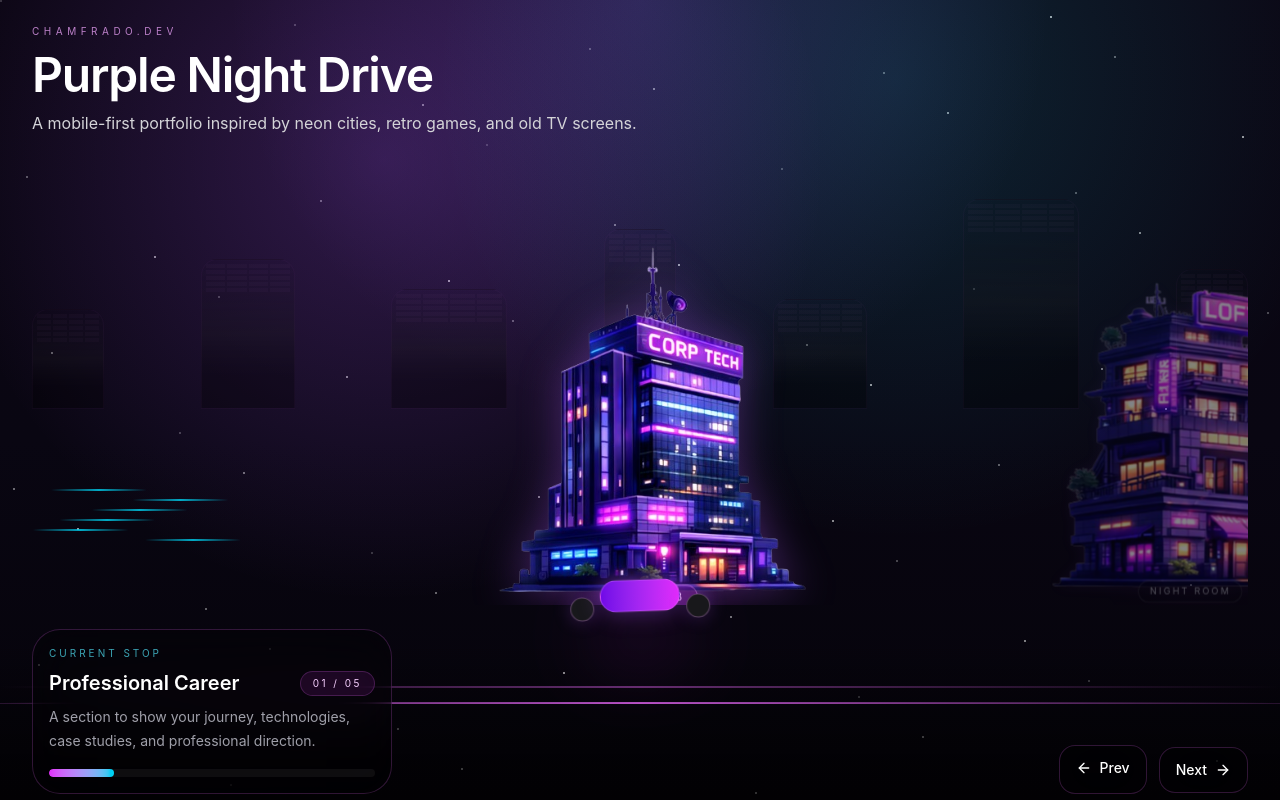
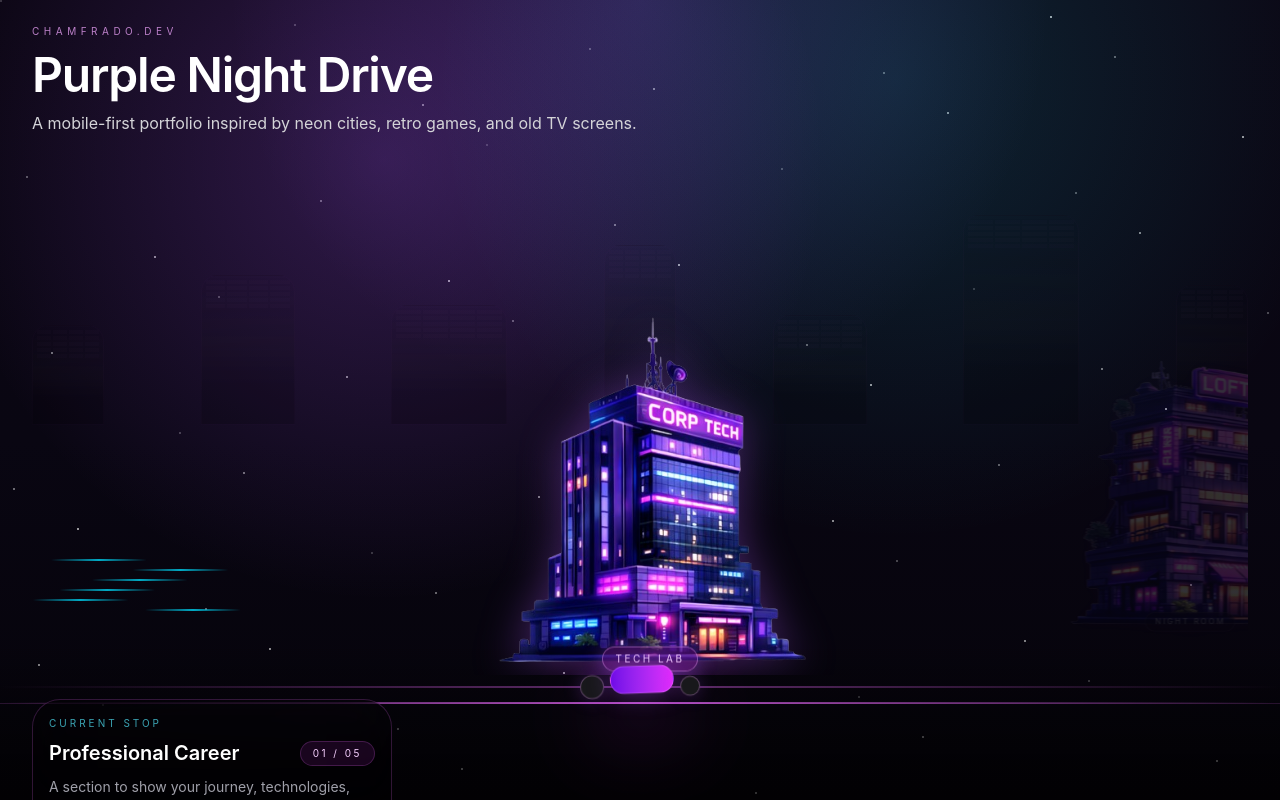
Before and after one commit to Chamfrado/Chamfrado.dev, a React (Vite) app: page / in a window 1280 px wide. Built offline with nearby package versions, Linux system fonts and the light colour scheme.

Commit message:
feat(city): rebalance skyline and vehicle visuals

```diff
--- a/src/components/city/Building.tsx
+++ b/src/components/city/Building.tsx
@@ -14,11 +14,11 @@ export default function Building({
 }: BuildingProps) {
   return (
     <motion.div
-      className="relative flex h-[360px] items-end justify-center md:h-[430px]"
+      className="relative flex h-[400px] items-end justify-center md:h-[500px]"
       animate={{
         y: isActive ? -8 : 8,
-        scale: isActive ? 1 : 0.9,
-        opacity: isActive ? 1 : 0.5,
+        scale: isActive ? 1 : 0.78,
+        opacity: isActive ? 1 : 0.18,
       }}
       transition={{ type: "spring", stiffness: 120, damping: 18 }}
     >
@@ -40,7 +40,7 @@ export default function Building({
         }}
       />
 
-      <div className="absolute bottom-0 z-20 translate-y-1/2">
+      <div className="absolute bottom-2 z-20 translate-y-1/2">
         <div
           className={[
             "rounded-full border px-3 py-1 text-[10px] uppercase tracking-[0.25em] backdrop-blur-xl transition",
--- a/src/components/city/CityView.tsx
+++ b/src/components/city/CityView.tsx
@@ -69,7 +69,7 @@ function Skyline() {
   const buildings = [100, 150, 120, 180, 110, 210, 140];
 
   return (
-    <div className="pointer-events-none absolute inset-x-0 top-16 hidden items-end justify-between opacity-30 md:flex">
+    <div className="pointer-events-none absolute inset-x-0 top-20 hidden items-end justify-between opacity-15 md:flex">
       {buildings.map((height, index) => (
         <div
           key={index}
--- a/src/components/city/Motorcycle.tsx
+++ b/src/components/city/Motorcycle.tsx
@@ -7,9 +7,9 @@ type MotorcycleProps = {
 export default function Motorcycle({ activeIndex }: MotorcycleProps) {
   return (
     <motion.div
-      animate={{ x: activeIndex * 2, rotate: activeIndex % 2 === 0 ? -2 : 2 }}
+      animate={{ rotate: activeIndex % 2 === 0 ? -2 : 2 }}
       transition={{ type: "spring", stiffness: 120, damping: 20 }}
-      className="pointer-events-none absolute bottom-2 left-1/2 z-20 -translate-x-1/2"
+      className="pointer-events-none absolute bottom-0 left-1/2 z-20 -translate-x-1/2"
     >
       <div className="relative">
         <motion.div
@@ -24,8 +24,8 @@ export default function Motorcycle({ activeIndex }: MotorcycleProps) {
           className="flex items-end gap-1.5"
         >
           <div className="h-6 w-6 rounded-full border border-fuchsia-300/30 bg-zinc-900 shadow-[0_0_18px_rgba(168,85,247,0.25)]" />
-          <div className="mb-2 h-8 w-20 rounded-[1.2rem] border border-fuchsia-300/30 bg-gradient-to-r from-violet-700 to-fuchsia-500 shadow-[0_0_24px_rgba(168,85,247,0.4)]" />
-          <div className="h-6 w-6 rounded-full border border-fuchsia-300/30 bg-zinc-900 shadow-[0_0_18px_rgba(168,85,247,0.25)]" />
+          <div className="mb-1 h-7 w-16 rounded-[1rem] border border-fuchsia-300/30 bg-gradient-to-r from-violet-700 to-fuchsia-500 shadow-[0_0_24px_rgba(168,85,247,0.4)]" />
+          <div className="h-5 w-5 rounded-full border border-fuchsia-300/30 bg-zinc-900 shadow-[0_0_18px_rgba(168,85,247,0.25)]" />
         </motion.div>
       </div>
     </motion.div>
```
